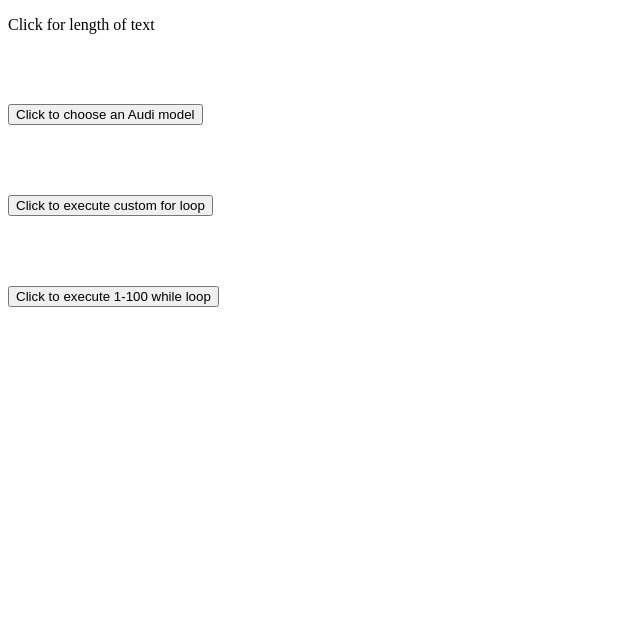
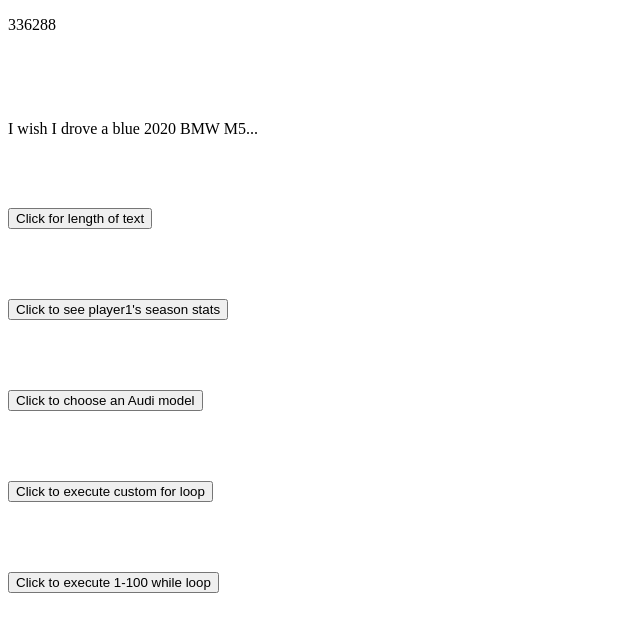
Before and after one commit to kevlarsov/JavaScript-Projects, a plain HTML site: page Basic_JS_Projects/project10_loops_arrays/index.html in a window 1280 px wide. Shown: the whole page, without its empty margins (0-640 px from the left). Drawn offline with Linux system fonts and the light colour scheme.

Commit message:
JS constant, function/object return

```diff
--- a/Basic_JS_Projects/project10_loops_arrays/index.html
+++ b/Basic_JS_Projects/project10_loops_arrays/index.html
@@ -7,8 +7,25 @@
 	</head>
 	<body>
 
+		<!--FUNCTION RETURN-->
+		<p id="funcreturn"></p>
+
+		<br><br><br>
+
+		<!--OBJECT RETURN-->
+		<p id="objreturn"></p>
+
+		<br><br><br>
+
 		<!--STRING LENGTH-->
-		<p id="out" onclick="sl()">Click for length of text</p>
+		<button onclick="sl()">Click for length of text</button>
+		<p id="out"></p>
+
+		<br><br><br>
+
+		<!--CONST, PLAYER1 STATS-->
+		<button onclick="constfunc()">Click to see player1's season stats</button>
+		<p id="const"></p>
 
 		<br><br><br>
 
--- a/Basic_JS_Projects/project10_loops_arrays/main.js
+++ b/Basic_JS_Projects/project10_loops_arrays/main.js
@@ -1,8 +1,36 @@
+//FUNCTION RETURN
+let z = dasfunc(372, 904);
+document.getElementById("funcreturn").innerHTML = z;
+
+function dasfunc(a, b) {
+    return a * b;
+}
+
+//OBJECT RETURN
+let car = {
+    year: "2020 ",
+    make: "BMW ",
+    model: "M5",
+    color: "blue ",
+    description : function() {
+        return "I wish I drove a " + this.color + this.year + this.make + this.model + "...";
+    }
+};
+document.getElementById("objreturn").innerHTML = car.description();
+
 //STRING LENGTH
 function sl() {
     let text = "Whale hello there";
     let length = text.length;
     document.getElementById("out").innerHTML = length;
+}
+
+//CONST, PLAYER1 STATS
+function constfunc() {
+    const player1 = {name:"Kevin Cottrell", team:"CO Avalanche", position:"Defenseman", goals:5, assists:7, PM:38};
+    player1.goals = 6;
+    player1.fights = 2;
+    document.getElementById("const").innerHTML = player1.position + " " + player1.name + " has scored " + player1.goals + " times, assisted on " + player1.assists + " goals, been in " + player1.fights + " fights, and spent " + player1.PM + " minutes in the penalty box this season.";
 }
 
 //CUSTOM ARRAY
```
